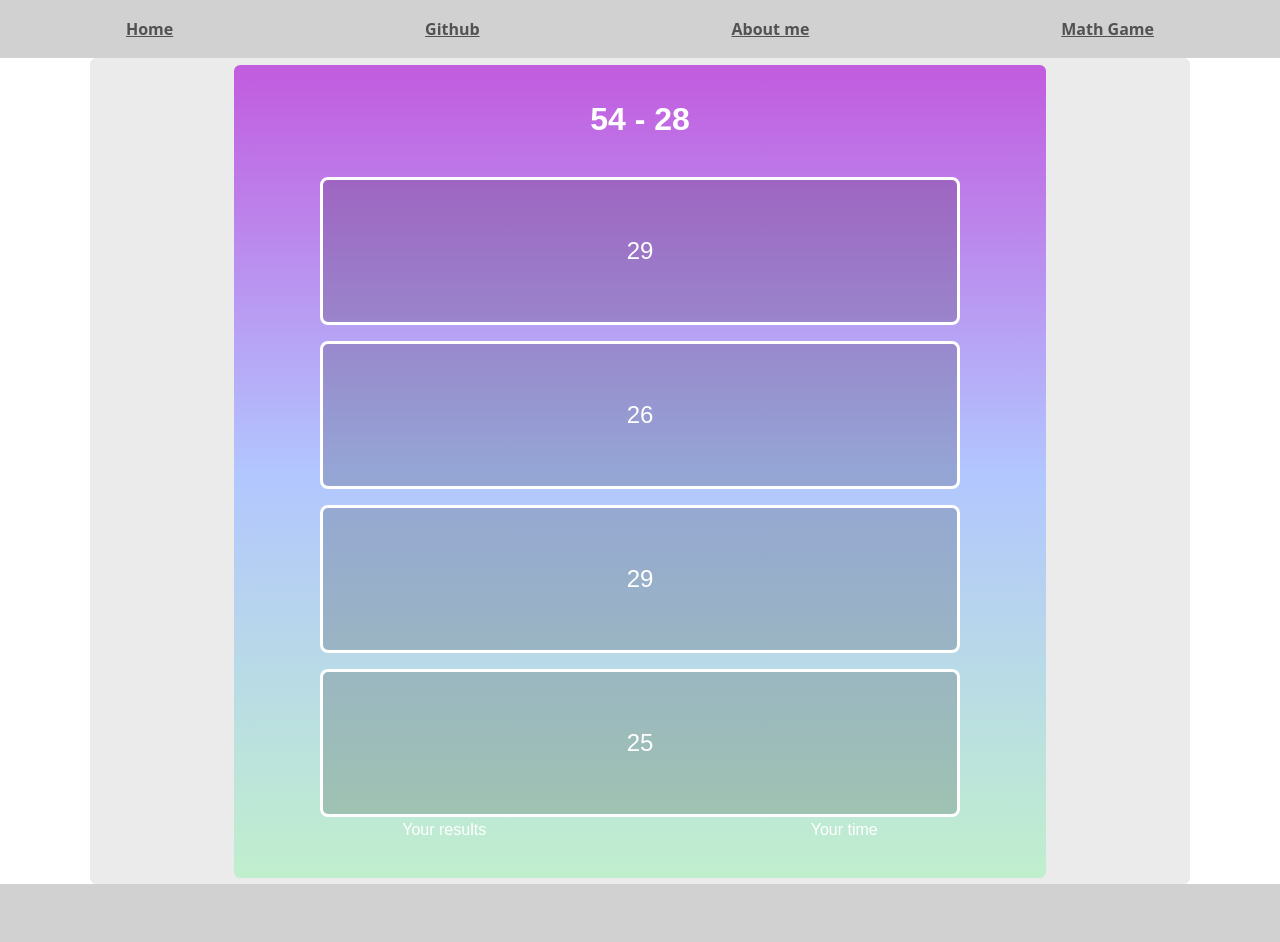
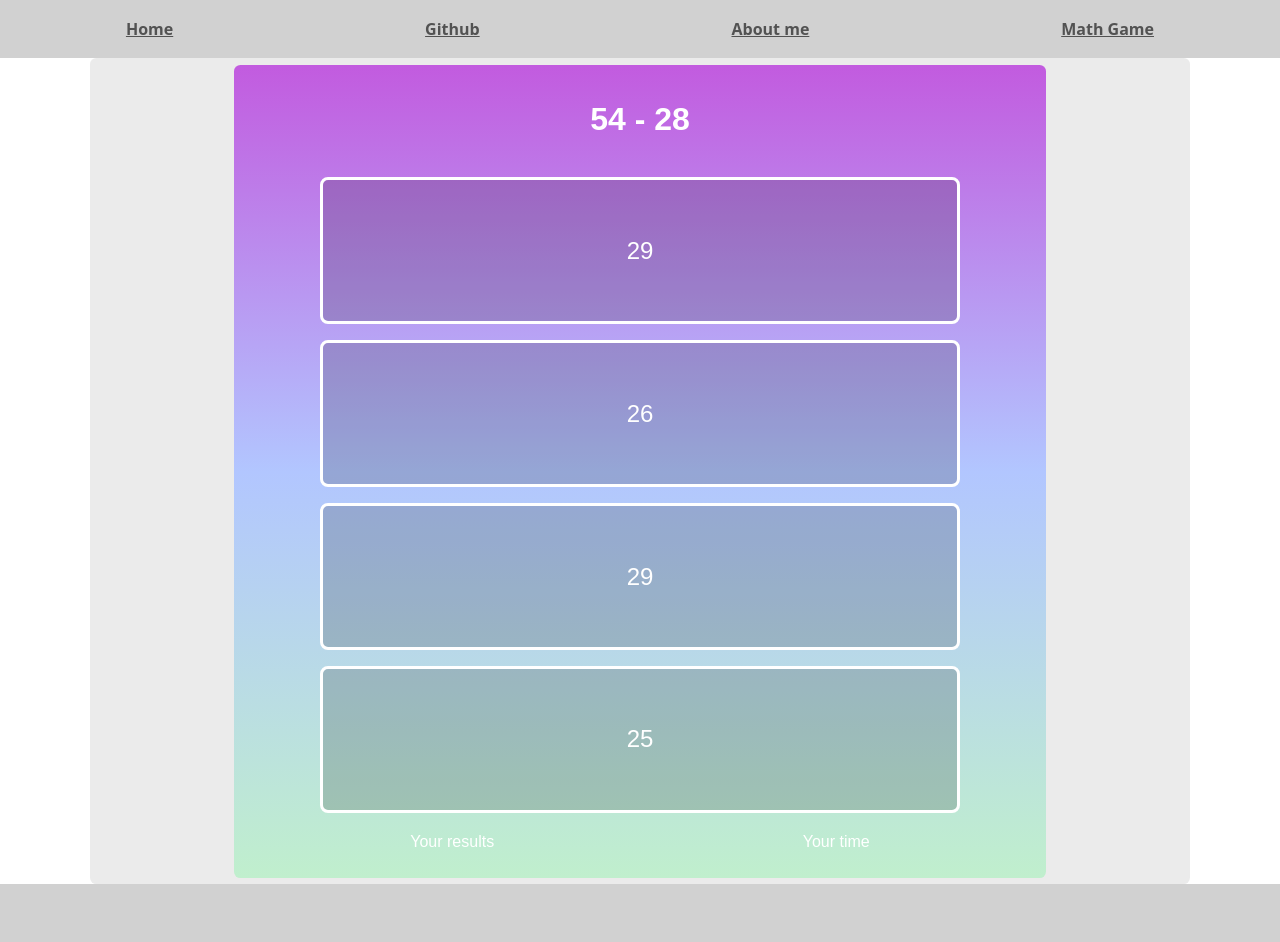
Before and after one commit to Foxelyss/Foxelyss.github.io, a Jekyll site: the page built from pages/MathGame.html, in a window 1280 px wide. Built offline with Jekyll 4.4.1, drawn with Linux system fonts in a browser that asks for light colours.

Commit message:
changing design

```diff
--- a/pages/MathGame.html
+++ b/pages/MathGame.html
@@ -18,7 +18,7 @@ title: Math 'em right!
     <button id="3" class="gameButton" onclick="CheckAnswer(3);">@</button>
   </div>
 
-  <div style="display: flex; justify-content: space-around">
+  <div style="display: flex; justify-content: space-around; padding: 1rem">
     <div id="results" class="gameElement">Your results</div>
     <div id="time" class="gameElement">Your time</div>
   </div>
```
